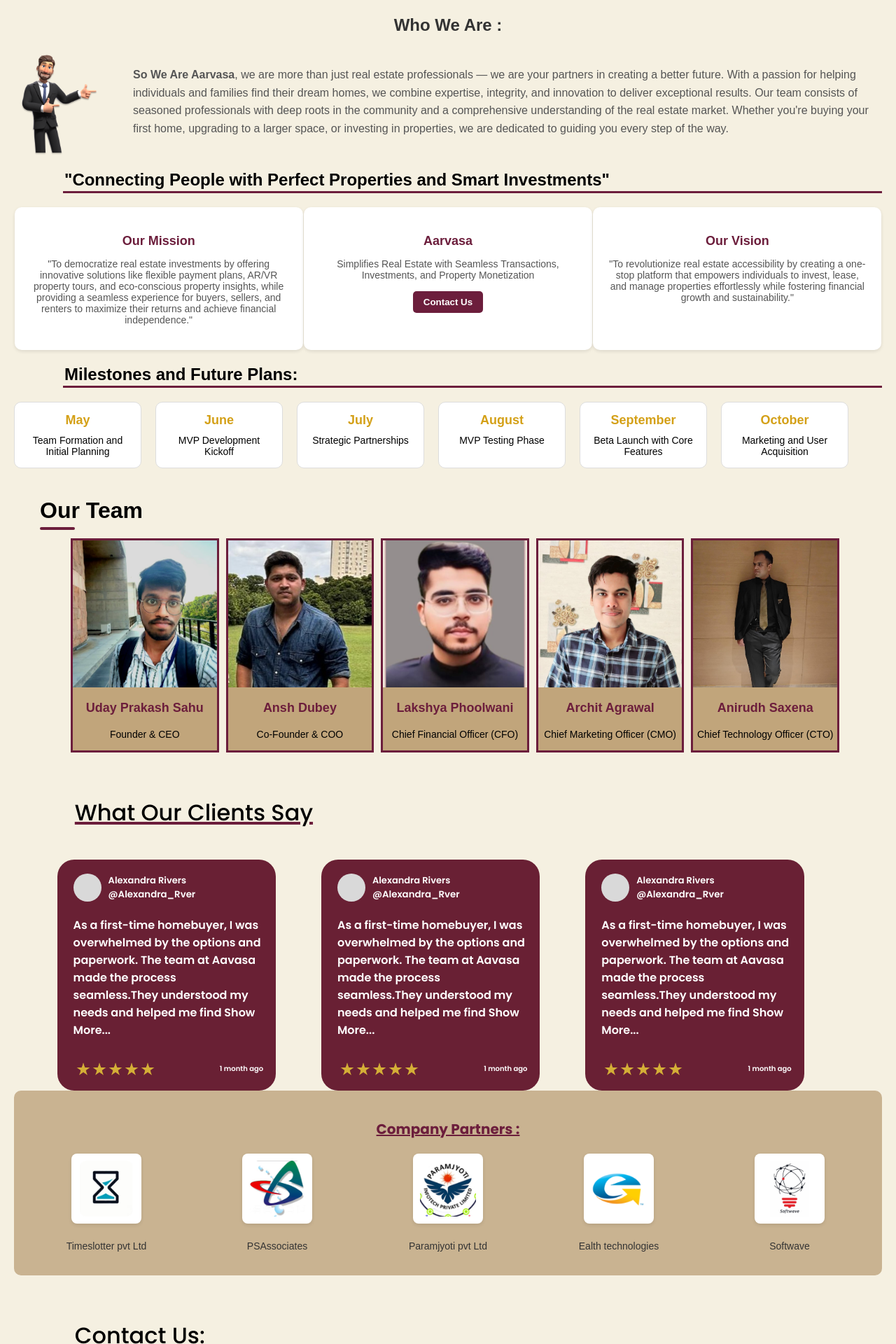
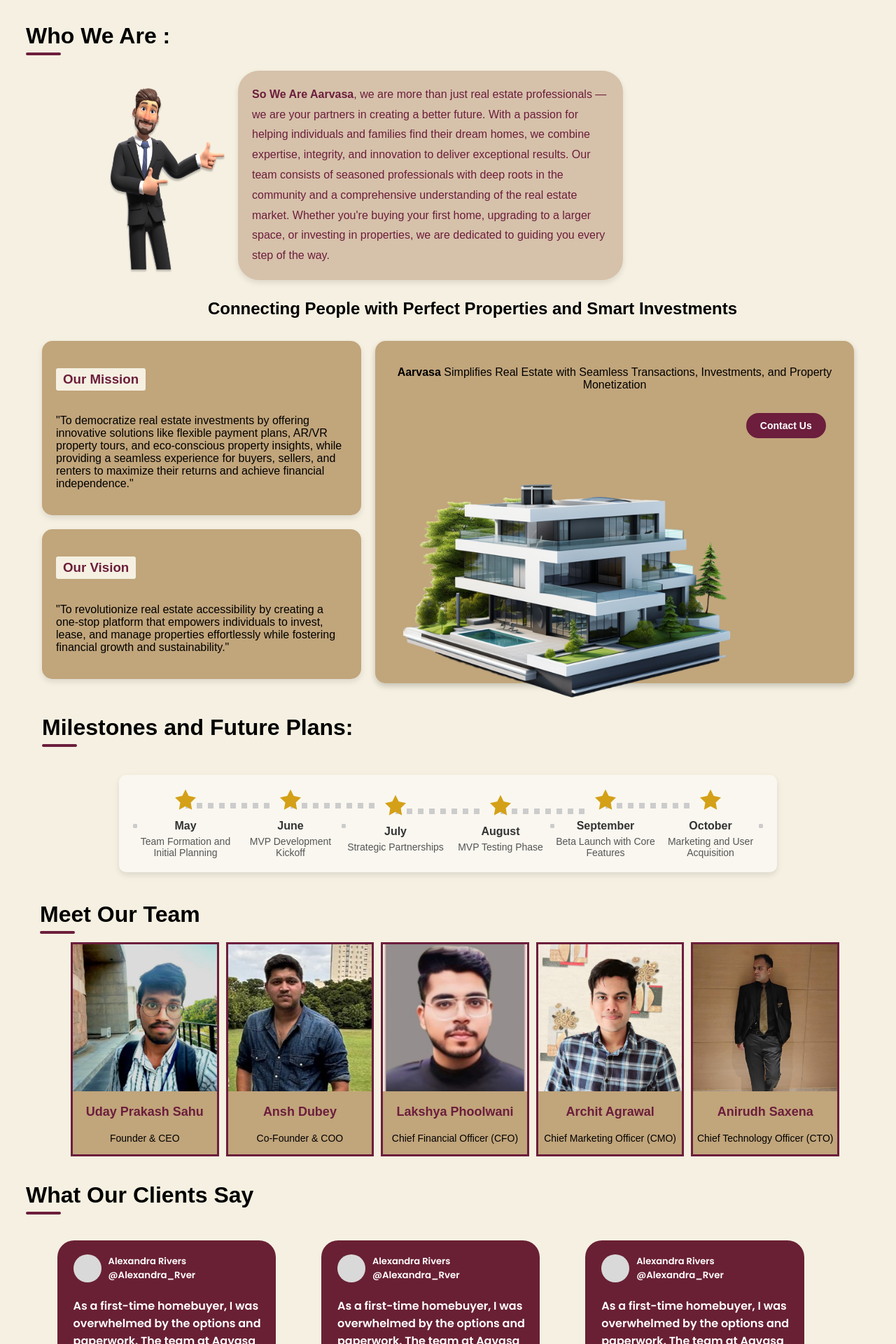
Before and after one commit to vaibhavppandey/aarvasa, a React (Create React App) app: page /aboutus in a window 1280 px wide. Shown: the part 140-2060 px from the top of the page at 70% size. Built offline with nearby package versions, Linux system fonts and the light colour scheme.

Commit message:
Responsive only left

```diff
--- a/src/CompanyPartners.css
+++ b/src/CompanyPartners.css
@@ -5,13 +5,25 @@
     border-radius: 10px;
   }
 
-  .partners-container h3 {
-    font-family: "Poppins", sans-serif;
-    font-size: 20px;
-    margin-bottom: 20px;
-    color: #6C1E3C;
-    text-decoration: underline;
-    text-decoration-color: #6C1E3C;
+.partners-containerabove h2 {
+    transform: translateX(-55px);
+    position: relative; /* Position relative to add the custom line */
+    margin-top: 25px; /* Remove unnecessary space above */
+    margin-bottom: 10px; /* Add spacing below the header */
+    font-size: 2rem; /* Adjust font size as needed */
+    text-align: left; /* Align text to the left */
+    text-decoration: none; /* Remove any text underline */
+    border: none; /* Remove any extra border */
+  }
+
+.partners-containerabove h2::after {
+    content: ""; /* Empty content for the custom line */
+    display: block;
+    width: 50px; /* Width of the line, matching the "Our" text length */
+    height: 4px; /* Thickness of the line */
+    background-color: #6C1E3C; /* Line color */
+    border-radius: 5px;
+    margin-top: 5px; /* Space between the text and the line */
   }
 
   .partners-logos {
--- a/src/CompanyPartners.js
+++ b/src/CompanyPartners.js
@@ -3,8 +3,11 @@
 
 const CompanyPartners = ({ partners }) => {
   return (
+    <div>
+      <div className="partners-containerabove">
+        <h2>Company Partners :</h2>
+      </div>
       <div className="partners-container">
-      <h3>Company Partners :</h3>
         <div className="partners-logos">
           {partners.map((partner, index) => (
             <div key={index} className="partner-card">
@@ -14,6 +17,7 @@
           ))}
         </div>
       </div>
+    </div>
   );
 };
 
--- a/src/aboutus.css
+++ b/src/aboutus.css
@@ -3,102 +3,252 @@
   background-color: #F5F0E1;
 }
 
-.about-section h1 {
-  font-size: 24px;
-  text-align: center;
-  color: #333;
+/*Header*/
+.about-contentaboveheader h2 {
+  transform: translateX(-55px);
+  position: relative; /* Position relative to add the custom line */
+  margin-top: 25px; /* Remove unnecessary space above */
+  margin-bottom: 10px; /* Add spacing below the header */
+  font-size: 2rem; /* Adjust font size as needed */
+  text-align: left; /* Align text to the left */
+  text-decoration: none; /* Remove any text underline */
+  border: none; /* Remove any extra border */
+}
+
+.about-contentaboveheader h2::after {
+  content: ""; /* Empty content for the custom line */
+  display: block;
+  width: 50px; /* Width of the line, matching the "Our" text length */
+  height: 4px; /* Thickness of the line */
+  background-color: #6C1E3C; /* Line color */
+  border-radius: 5px;
+  margin-top: 5px; /* Space between the text and the line */
 }
 
 .about-content {
   display: flex;
   align-items: center;
-  margin: 20px 0;
+  max-width: 800px;
+  margin: 20px auto;
 }
 
 .character-img {
-  width: 150px;
+  width: 230px; /* Keep the image size consistent */
+  height: 280px; /* Keep the image size consistent */
   margin-right: 20px;
+  transform: translateX(-100px);
 }
 
-.about-content p {
+.about-text {
+  background-color: #D6C1AA; /* Matching background color */
+  border-radius: 30px; /* Creates the oval shape */
+  padding: 20px; /* Add padding for text inside the oval */
+  color: #5A4636; /* Text color matches the uploaded design */
+  box-shadow: 0 4px 8px rgba(0, 0, 0, 0.1); /* Subtle shadow for depth */
+  flex: 1; /* Allow text to stretch and adjust within available space */
+  transform: translateX(-150px);
+}
+
+.about-text p {
   font-size: 16px;
-  color: #555;
-  line-height: 1.6;
+  line-height: 1.8;
+  color: #6C1E3C; /* Text color design */
+  margin: 0;
+}
+
+.mission-hea h2 {
+  position: relative; /* Position relative to add the custom line */
+  margin-top: 25px; /* Remove unnecessary space above */
+  margin-bottom: 10px; /* Add spacing below the header */
+  text-align: center; /* Align text to the left */
+  text-decoration: none; /* Remove any text underline */
+  border: none; /* Remove any extra border */
 }
 
 .mission-vision {
   display: flex;
-  justify-content: space-around;
-  margin-top: 20px;
+  justify-content: space-between;
+  align-items: flex-start;
+  background-color: #F5F0E1;
+  padding: 20px 40px;
+  gap: 20px; /* The gap between the columns */
 }
 
-.card {
-  background-color: #fff;
-  padding: 20px;
-  border-radius: 10px;
-  box-shadow: 0 2px 5px rgba(0, 0, 0, 0.1);
-  width: 30%;
-  text-align: center;
+/* Left Column */
+.left-column {
+  display: flex;
+  flex-direction: column;
+  gap: 20px; /* The gap between Mission and Vision cards */
+  width: 40%;
 }
 
-.card h3 {
-  color: #6C1E3C;
-  font-size: 18px;
-  margin-bottom: 10px;
+.mission, .vision {
+  background-color: #C1A57B;
+  padding: 20px;
+  border-radius: 15px;
+  box-shadow: 0 4px 8px rgba(0, 0, 0, 0.1);
+  height: calc((100% - 20px) / 2); /* Each card gets half the height of the right column minus the gap */
 }
 
-.card p {
-  font-size: 14px;
-  color: #555;
-  margin-bottom: 15px;
+.mission h3, .vision h3 {
+  background-color: #F5F0E1;
+  color: #6C1E3C;
+  padding: 5px 10px;
+  border-radius: 3px;
+  display: inline-block;
 }
 
-.card button {
+/* Right Column */
+.right-column {
+  width: 60%;
+}
+
+.center-card {
+  background-color: #C1A57B;
+  padding: 20px;
+  border-radius: 15px;
+  box-shadow: 0 4px 8px rgba(0, 0, 0, 0.2);
+  text-align: center;
+  height: 100%; /* Full height to match the combined height of the left column */
+}
+
+.center-card img {
+  width: 76%;
+  transform: translateY(+85px);
+  margin: 15px 0;
+  border-radius: 10px;
+}
+
+.center-card button {
   background-color: #6C1E3C;
+  transform: translateY(-330px);
   color: white;
   border: none;
-  padding: 8px 15px;
-  border-radius: 5px;
+  padding: 10px 20px;
+  border-radius: 20px;
+  font-size: 14px;
   cursor: pointer;
 }
 
-.card button:hover {
+.center-card button:hover {
   background-color: #4A1029;
 }
 
+/* Milestones */
+
 .milestones {
-  margin-bottom: 40px;
+  margin: 40px auto;
+  text-align: center;
+  max-width: 900px;
+  background-color: #f9f7ef;
+  padding: 20px;
+  border-radius: 10px;
+  box-shadow: 0 4px 8px rgba(0, 0, 0, 0.1);
 }
 
-.milestones h2 {
-  font-size: 24px;
-  margin-bottom: 20px;
+.milestones-header h3 {
+  transform: translateX(+40px);
+  position: relative; /* Position relative to add the custom line */
+  margin-top: 25px; /* Remove unnecessary space above */
+  margin-bottom: 10px; /* Add spacing below the header */
+  font-size: 2rem; /* Adjust font size as needed */
+  text-align: left; /* Align text to the left */
+  text-decoration: none; /* Remove any text underline */
+  border: none; /* Remove any extra border */
+}
+
+.milestones-header h3::after {
+  content: ""; /* Empty content for the custom line */
+  display: block;
+  width: 50px; /* Width of the line, matching the "Our" text length */
+  height: 4px; /* Thickness of the line */
+  background-color: #6C1E3C; /* Line color */
+  border-radius: 5px;
+  margin-top: 5px; /* Space between the text and the line */
 }
 
 .timeline {
   display: flex;
-  flex-wrap: wrap;
-  gap: 20px;
+  align-items: center;
+  justify-content: space-between;
+  position: relative;
 }
 
 .timeline-item {
-  background-color: #fff;
-  border: 1px solid #ddd;
-  border-radius: 10px;
-  padding: 15px;
-  width: 150px;
+  position: relative;
   text-align: center;
+  flex: 1;
+}
+
+.timeline-star {
+  margin-bottom: 10px;
+  display: inline-block;
+  position: relative;
+  z-index: 1;
+}
+
+.timeline-star svg {
+  width: 30px;
+  height: 30px;
+  fill: #d4a017;
 }
 
 .timeline-month {
-  font-size: 18px;
+  font-size: 16px;
   font-weight: bold;
-  color: #d4a017;
-  margin-bottom: 10px;
+  color: #333;
+  margin-bottom: 5px;
 }
 
 .timeline-description {
   font-size: 14px;
+  color: #555;
+}
+
+.timeline-connector {
+  position: absolute;
+  top: 50%;
+  left: 0;
+  right: 0;
+  height: 8px;
+  display: flex;
+  justify-content: space-between;
+  align-items: center;
+  z-index: 0;
+}
+
+.timeline-connector .dot {
+  width: 6px;
+  height: 6px;
+  background: #ccc;
+  border-radius: 80%;
+}
+
+.timeline-item {
+  display: flex;
+  flex-direction: column;
+  align-items: center;
+}
+
+.timeline-item:not(:last-child)::after {
+  content: '';
+  position: absolute;
+  top: 20px;
+  left: 50%;
+  width: calc(100% - 30px);
+  height: 8px;
+  display: flex;
+  justify-content: space-between;
+  align-items: center;
+  background: repeating-linear-gradient(to right, #ccc 0, #ccc 8px, transparent 8px, transparent 16px);
+}
+
+.timeline-item:first-child::before {
+  display: none;
+}
+
+.timeline-item:last-child::after {
+  display: none;
 }
 
 /*Our Team*/
@@ -127,8 +277,6 @@
   border-radius: 5px;
   margin-top: 5px; /* Space between the text and the line */
 }
-
-
 
 .team-members {
   display: flex;
@@ -235,17 +383,90 @@
   color: black;
 }
 
-.serWhatclients{
-  font-family: "poppins";
-  font-weight: 500;
-  font-size:xx-large;
-  text-decoration:underline;
-  text-decoration-color:#6C1E3C;
-  margin-top: 5%;
-  padding-left: 7%;
-  text-decoration-thickness: 4px ;
+.mapsabove-header h1 {
+  transform: translateX(-35px);
+  position: relative; /* Position relative to add the custom line */
+  margin-top: 25px; /* Remove unnecessary space above */
+  margin-bottom: 10px; /* Add spacing below the header */
+  font-size: 2rem; /* Adjust font size as needed */
+  text-align: left; /* Align text to the left */
+  text-decoration: none; /* Remove any text underline */
+  border: none; /* Remove any extra border */
 }
-.serreviewcards{
+
+.mapsabove-header h1::after {
+  content: ""; /* Empty content for the custom line */
+  display: block;
+  width: 50px; /* Width of the line, matching the "Our" text length */
+  height: 4px; /* Thickness of the line */
+  background-color: #6C1E3C; /* Line color */
+  border-radius: 5px;
+  margin-top: 5px; /* Space between the text and the line */
+}
+
+/* Map Section */
+.aboutusmap-section {
+  padding: 2rem 1rem;
+  background-color: #222; /* Darker background for contrast */
+  border-radius: 15px;
+  margin: 2rem auto;
+  width: 85%; /* Slightly reduced width for a balanced layout */
+  margin-bottom: 6rem;
+  box-shadow: 0 6px 15px rgba(0, 0, 0, 0.7); /* Stronger shadow for depth */
+}
+
+.aboutusmap-section iframe {
+  border-radius: 15px;
+  filter: invert(85%); /* Dark mode effect */
+  box-shadow: 0 2px 6px rgba(0, 0, 0, 0.5); /* Subtle shadow for the map */
+}
+
+/* Services Section */
+
+.formhead-container header h3 {
+  transform: translateX(+40px);
+  position: relative; /* Position relative to add the custom line */
+  margin-top: 25px; /* Remove unnecessary space above */
+  margin-bottom: 10px; /* Add spacing below the header */
+  font-size: 2rem; /* Adjust font size as needed */
+  text-align: left; /* Align text to the left */
+  text-decoration: none; /* Remove any text underline */
+  border: none; /* Remove any extra border */
+}
+
+.formhead-container h3::after {
+  content: ""; /*Empty content for the custom line */
+  display: block;
+  width: 50px; /* Width of the line, matching the "Our" text length */
+  height: 4px; /* Thickness of the line */
+  background-color: #6C1E3C; /* Line color */
+  border-radius: 5px;
+  margin-top: 5px; /* Space between the text and the line */
+}
+
+.asserWhatclients h2 {
+  transform: translateX(-55px);
+  position: relative; /* Position relative to add the custom line */
+  margin-top: 35px; /* Remove unnecessary space above */
+  margin-bottom: 35px; /* Add spacing below the header */
+  font-size: 2rem; /* Adjust font size as needed */
+  text-align: left; /* Align text to the left */
+  text-decoration: none; /* Remove any text underline */
+  border: none; /* Remove any extra border */
+}
+
+.asserWhatclients h2::after {
+  content: ""; /* Empty content for the custom line */
+  display: block;
+  width: 50px; /* Width of the line, matching the "Our" text length */
+  height: 4px; /* Thickness of the line */
+  background-color: #6C1E3C; /* Line color */
+  border-radius: 5px;
+  margin-top: 5px; /* Space between the text and the line */
+}
+
+
+.aboutusserreviewcards{
   display: flex;
   flex-direction: row;
   justify-content: space-around;
@@ -255,7 +476,7 @@
   gap: 1rem;
 }
 
-.serconsultation {
+.aboutusserconsultation {
   display: flex;
   flex-direction: row;
   align-items: center;
@@ -269,7 +490,7 @@
   margin-bottom: 40px;
 }
 
-.sercontent {
+.aboutussercontent {
   display: flex;
   width: 100%;
   height:min-content;
@@ -277,7 +498,7 @@
   gap: 2%;
 }
 
-.serimage{
+.aboutusserimage{
   flex:30%;
   width: 100%;
   height: 90%;
@@ -285,7 +506,8 @@
   justify-content: center;
   align-items: center;
 }
-.serimage img {
+
+.aboutusserimage img {
   border-radius: 16px;
   max-height: 20%;
   width: 70%;
@@ -293,7 +515,7 @@
   margin-right: 0;
 }
 
-.serform-container {
+.aboutusserform-container {
   flex: 1;
   width: 90%;
   height: 40%;
--- a/src/aboutus.js
+++ b/src/aboutus.js
@@ -23,9 +23,12 @@
 
     return (
         <div className="about-section">
-            <h1>Who We Are :</h1>
-            <div className="about-content">
-                <img src="_0001.png" alt="Character" className="character-img" />
+            <div className="about-contentaboveheader">
+            <h2>Who We Are :</h2>
+            </div>
+            <div class="about-content">
+        <img src="_0001.png" alt="Character" class="character-img" />
+        <div class="about-text">
             <p>
                 <strong>So We Are Aarvasa</strong>, we are more than just real estate professionals — we are your
                 partners in creating a better future. With a passion for helping individuals and families find
@@ -35,9 +38,14 @@
                 larger space, or investing in properties, we are dedicated to guiding you every step of the way.
             </p>
         </div>
-            <h2>"Connecting People with Perfect Properties and Smart Investments"</h2>
+        </div>
+            <div className="mission-hea">
+                <h2>Connecting People with Perfect Properties and Smart Investments</h2>
+            </div>
+
             <div className="mission-vision">
-                <div className="card">
+    <div className="left-column">
+        <div className="card mission">
             <h3>Our Mission</h3>
             <p>
                 "To democratize real estate investments by offering innovative solutions like flexible payment
@@ -46,14 +54,7 @@
                 independence."
             </p>
         </div>
-                <div className="card">
-                    <h3>Aarvasa</h3>
-                    <p>Simplifies Real Estate with Seamless Transactions, Investments, and Property Monetization</p>
-                    <button onClick={() => alert("Thank you for your interest! Please email us at contact@aarvasa.com or call us at +1 234 567 890.")}>
-                        Contact Us
-                    </button>
-                </div>
-                <div className="card">
+        <div className="card vision">
             <h3>Our Vision</h3>
             <p>
                 "To revolutionize real estate accessibility by creating a one-stop platform that empowers
@@ -62,23 +63,49 @@
             </p>
         </div>
     </div>
+    <div className="right-column">
+        <div className="card center-card">
+            <p><strong>Aarvasa</strong> Simplifies Real Estate with Seamless Transactions, Investments, and Property Monetization</p>
+            <img src="houseas.png" alt="Building" className="center-img" />
+            <button>Contact Us</button>
+        </div>
+    </div>
+</div>
+
 
             {/* Milestones Section */}
+            <div className="milestones-header">
+                <h3>Milestones and Future Plans:</h3>
+            </div>
             <section className="milestones">
-                <h2>Milestones and Future Plans:</h2>
       <div className="timeline">
         {milestones.map((milestone, index) => (
-                        <div key={index} className="timeline-item">
+          <React.Fragment key={index}>
+            <div className="timeline-item">
+              <div className="timeline-star">
+                <svg xmlns="http://www.w3.org/2000/svg" viewBox="0 0 24 24">
+                  <path d="M12 .587l3.668 7.425L24 9.748l-6 5.853 1.417 8.257L12 19.771l-7.417 4.087L6 15.601 0 9.748l8.332-1.736z" />
+                </svg>
+              </div>
               <div className="timeline-month">{milestone.month}</div>
               <div className="timeline-description">{milestone.description}</div>
             </div>
+            {index < milestones.length - 1 && (
+              <div className="timeline-connector">
+                <span className="dot"></span>
+                <span className="dot"></span>
+                <span className="dot"></span>
+                <span className="dot"></span>
+              </div>
+            )}
+          </React.Fragment>
         ))}
       </div>
     </section>
 
             {/* Our Team */}
       <div class="our-team">
-      <h2>Our Team</h2>
+      <h2>Meet Our Team</h2>
       <div class="team-members">
           <div class="team-member">
               <div class="image-container">
@@ -183,25 +210,48 @@
           </div>
         </div>
 
-
-                <h4 class="serWhatclients">What Our Clients Say</h4>
+    <div class="asserWhatclients">
+    <h2>What Our Clients Say</h2>
+    </div>
      <div class="serreviewcards">
      <ReviewCard/>
      <ReviewCard/>
      <ReviewCard/>
      </div>
 
+    <div classname ="mapsabove-header">
+        <h1>Geographic Reach :</h1>
+     </div>
+     <div className="aboutusmap-section">
+        <iframe
+            src="https://www.google.com/maps/embed?pb=!1m18!1m12!1m3!1d14009.091847020048!2d77.2090219242628!3d28.613939844524303!2m3!1f0!2f0!3f0!3m2!1i1024!2i768!4f13.1!3m3!1m2!1s0x390ce2c50c2f2c59%3A0x116a9a0dd23cd4e0!2sNew%20Delhi%2C%20Delhi%2C%20India!5e0!3m2!1sen!2sin!4v1603104563980!5m2!1sen!2sin"
+            width="100%"
+            height="400"
+            style={{
+            border: "none",
+            filter: "invert(85%)",
+            borderRadius: "15px",
+            }}
+            allowFullScreen=""
+            loading="lazy"
+            title="Google Map - New Delhi"
+        ></iframe>
+        </div>
+
      <div classname ="division">
       <CompanyPartners partners={partners} />
     </div>
 
-     <h4 class="serWhatclients">Contact Us:</h4>
-    <section className="serconsultation">
-                <div className="sercontent">
-                    <div className="serimage">
+    <div classname = "formhead-container">
+        <h3>Contact Us:</h3>
+    </div>
+    <div>
+    <section className="aboutusserconsultation">
+                <div className="aboutussercontent">
+                    <div className="aboutusserimage">
                     <img src="/Services/scheduleconsulatance.png" alt="House Image" />
                     </div>
-                    <div className="serform-container">
+                    <div className="aboutusserform-container">
                     <form>
                         <label htmlFor="name">NAME</label>
                         <input type="text" id="name" placeholder="Enter your name" required />
@@ -217,6 +267,8 @@
             </div>
         </div>
     </section>
+    </div>
+
     {/*Footer*/}
       <footer className="footerapp">
         <div className="footerapp-section">
--- a/src/login.css
+++ b/src/login.css
@@ -15,7 +15,7 @@
     flex-direction: column;
     min-height: 100vh;
     padding: 0;
-    background-color: #3B2F2F;
+    background-color: #6C1E3C;
     margin: 0 auto;
   }
 
--- a/src/services.css
+++ b/src/services.css
@@ -170,7 +170,7 @@
   margin-top: 0;
   padding-left: 2%;
 }
-.serWhatclients{
+.serviceserWhatclients{
   font-family: "poppins";
   font-weight: 500;
   font-size:xx-large;
@@ -235,7 +235,8 @@
   font-size: medium;
   font-weight: 700;
 }
-.serconsultation {
+
+.serviceserconsultation {
   display: flex;
   flex-direction: row;
   align-items: center;
@@ -248,7 +249,7 @@
   gap: 2rem;
 }
 
-.sercontent {
+.servicesercontent {
   display: flex;
   width: 100%;
   height:min-content;
@@ -256,7 +257,7 @@
   gap: 2%;
 }
 
-.serimage{
+.serviceserimage{
   flex:30%;
   width: 100%;
   height: 90%;
@@ -264,7 +265,7 @@
   justify-content: center;
   align-items: center;
 }
-.serimage img {
+.serviceserimage img {
   border-radius: 16px;
   max-height: 20%;
   width: 70%;
@@ -272,7 +273,7 @@
   margin-right: 0;
 }
 
-.serform-container {
+.serviceserform-container {
   flex: 1;
   width: 90%;
   height: 40%;
--- a/src/services.js
+++ b/src/services.js
@@ -1,4 +1,4 @@
-import react from "react";
+import React from "react";
 import ServicesCardComp from "./servicescardcomponent";
 import "./services.css";
 import ReverseServices from "./ReverseServices";
@@ -91,13 +91,13 @@
         <h6 class="serbuttoncontent">BOOK A DEMO</h6>
       </button>
     </div>
-    <h4 class="serWhatclients">Contact Us:</h4>
-    <section className="serconsultation">
-  <div className="sercontent">
-    <div className="serimage">
+    <h4 class="serviceserWhatclients">Contact Us:</h4>
+    <section className="serviceserconsultation">
+  <div className="servicesercontent">
+    <div className="serviceserimage">
       <img src="/Services/scheduleconsulatance.png" alt="House Image" />
     </div>
-    <div className="serform-container">
+    <div className="serviceserform-container">
       <form>
         <label htmlFor="name">NAME</label>
         <input type="text" id="name" placeholder="Enter your name" required />
```
Also changed, not shown: public/houseas.png (added). Lines whose indentation alone changed are shown as unchanged.
